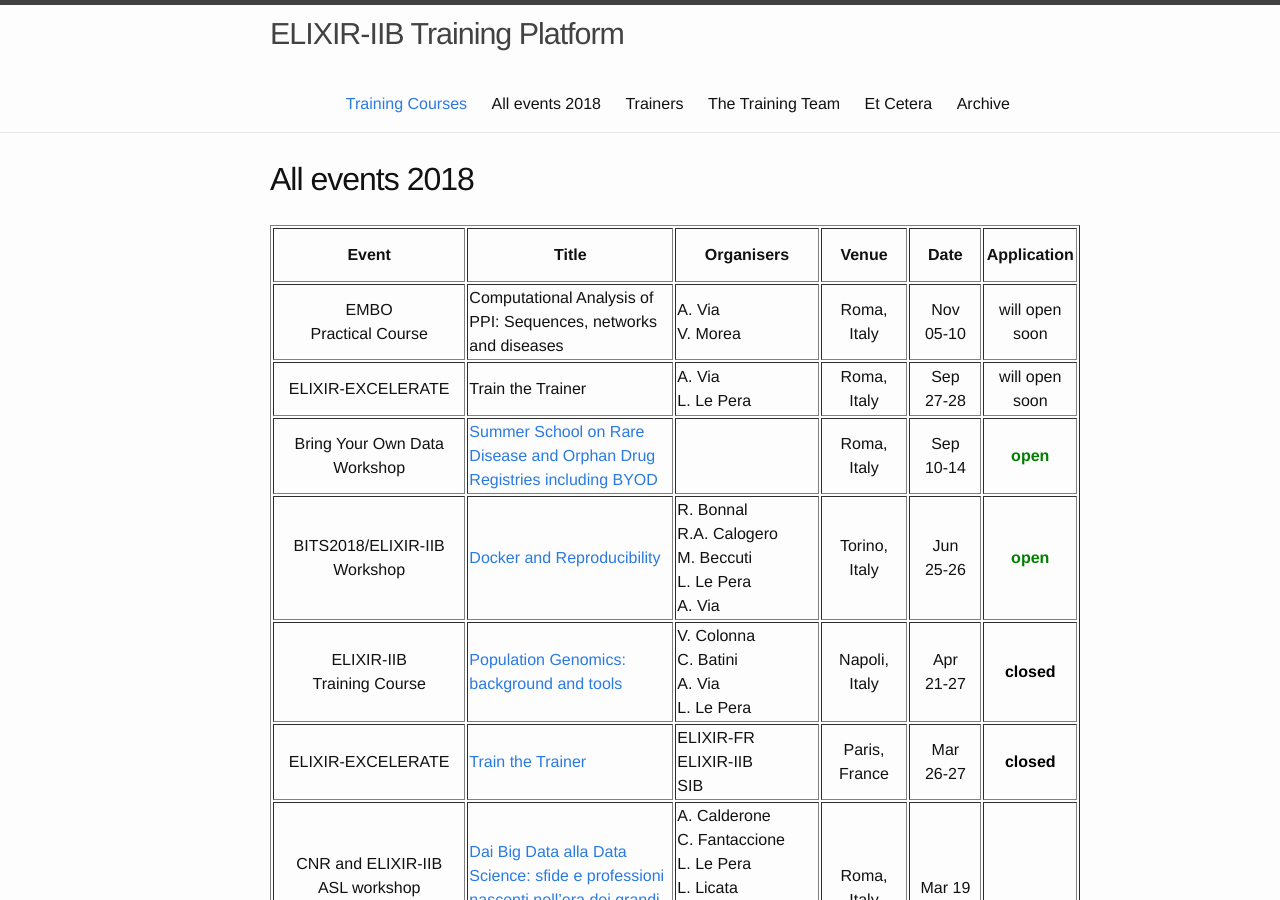
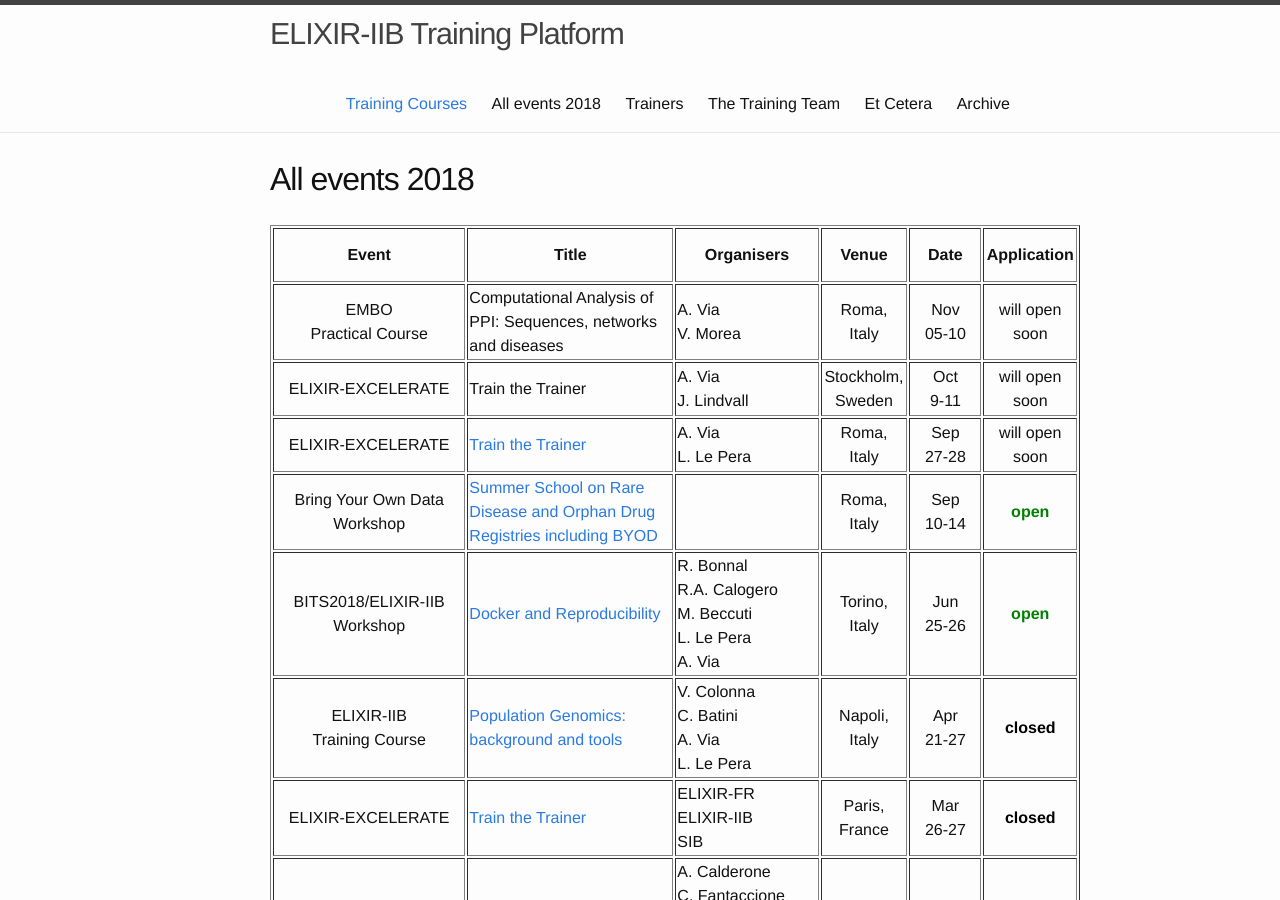
Before and after one commit to ELIXIR-IIB-training/website, a Jekyll site: the page built from _pages/01-all_events.md, in a window 1280 px wide and 900 px high. Built offline with Jekyll 4.4.1, drawn with Linux system fonts in a browser that asks for light colours.

Commit message:
Update TtT Stockholm

```diff
--- a/_pages/01-all_events.md
+++ b/_pages/01-all_events.md
@@ -24,6 +24,14 @@ permalink: /all_events_2018/
 <tr>
 <td height="50" align="center">ELIXIR-EXCELERATE</td>
    <td height="50">Train the Trainer</td>
+   <td height="50" width="150">A. Via<br>J. Lindvall</td>
+   <td height="50" align="center">Stockholm,<br>Sweden</td>
+   <td height="50" width="75" width="75" align="center">Oct<br>9-11</td>
+   <td height="50" align="center">will open soon</td>
+</tr>
+<tr>
+<td height="50" align="center">ELIXIR-EXCELERATE</td>
+   <td height="50"><a href="https://elixir-iib-training.github.io/website/2018/09/27/train-the-trainer-rome.html">Train the Trainer</a></td>
    <td height="50" width="150">A. Via<br>L. Le Pera</td>
    <td height="50" align="center">Roma,<br>Italy</td>
    <td height="50" width="75" width="75" align="center">Sep<br>27-28</td>
```
